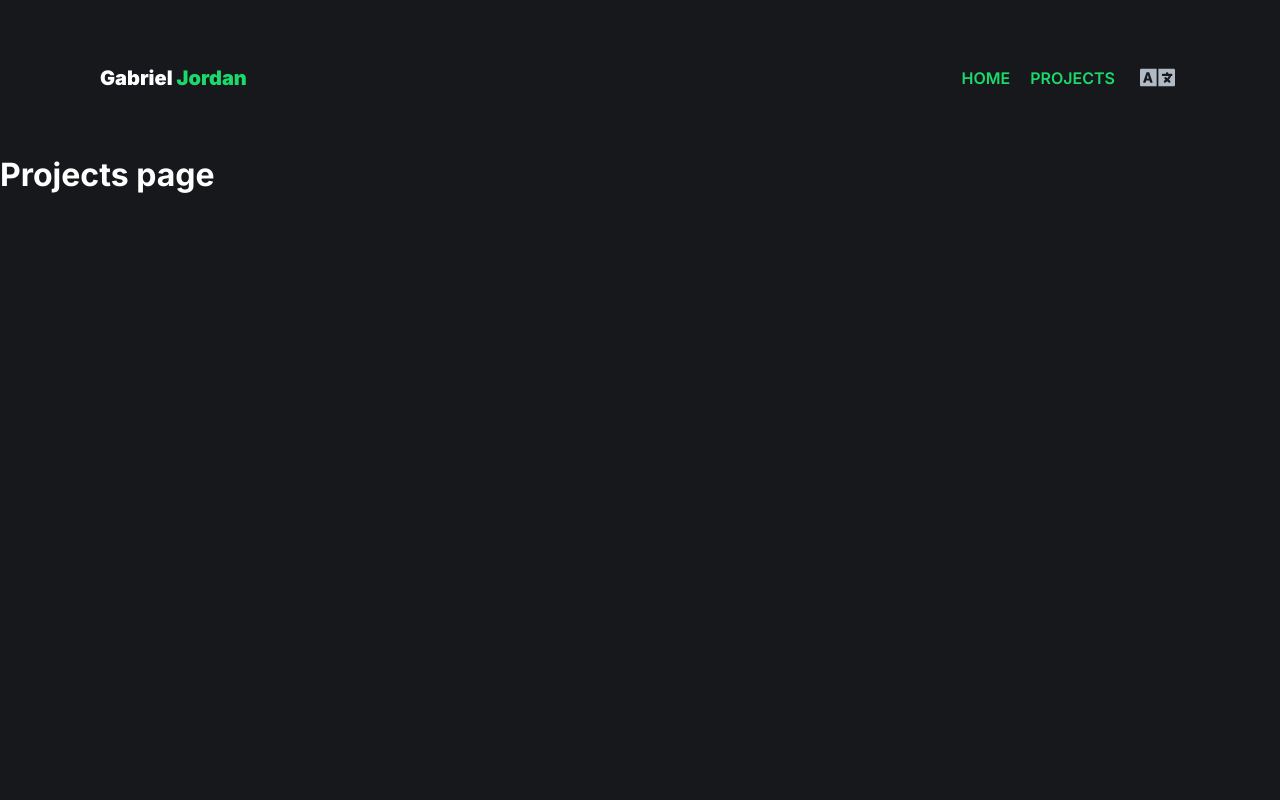
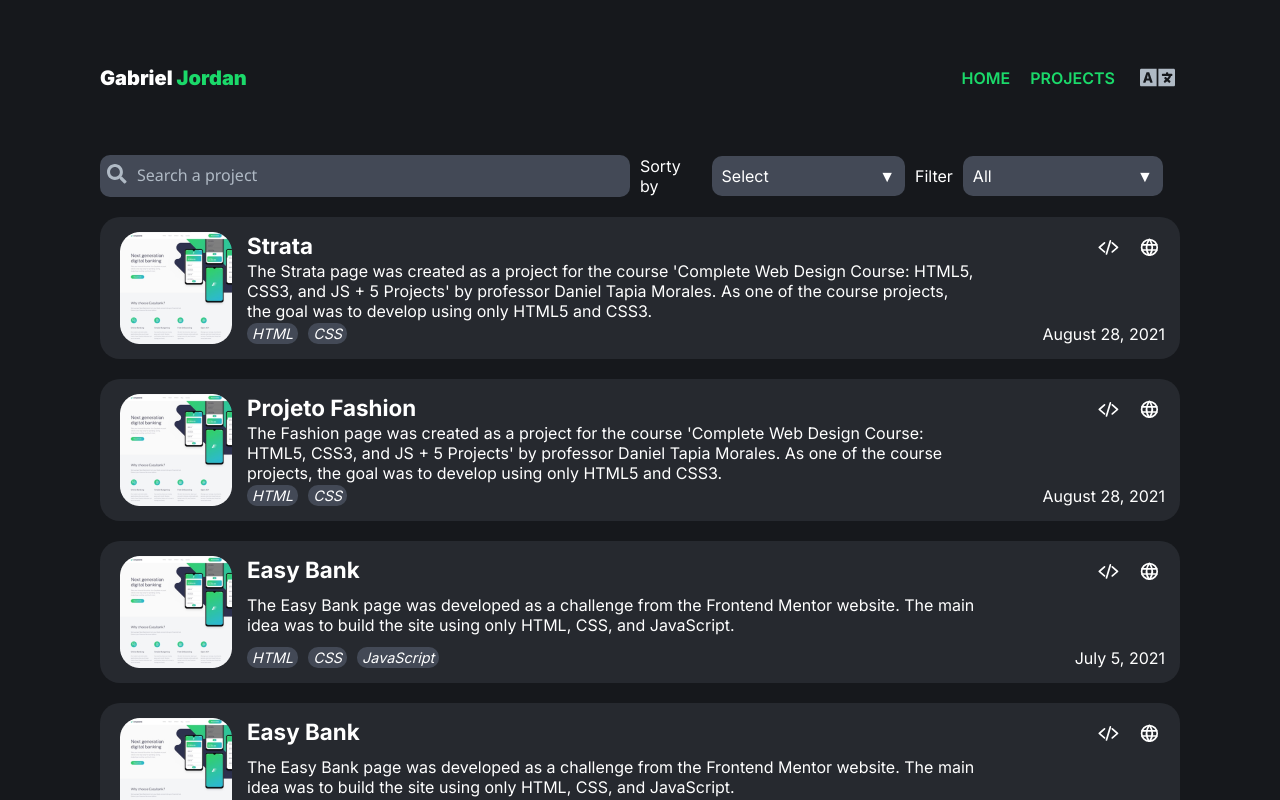
Before and after one commit to jordan-cod/portfolio, a Next.js app: page /en/projects in a window 1280 px wide. Shown: the top 800 px of the page. Built offline with nearby package versions, Linux system fonts and the light colour scheme.

Commit message:
Alterar estilos da página inicial e utilizar provider

```diff
--- a/src/app/[locale]/page.module.css
+++ b/src/app/[locale]/page.module.css
@@ -55,7 +55,8 @@
     row-gap: 20px;
 }
 .projects_section h3,
-.work_section h3 {
+.work_section h3,
+.contact_section h3 {
     font-size: 1.5rem;
 }
 .card_link {
--- a/src/app/[locale]/projects/page.module.css
+++ b/src/app/[locale]/projects/page.module.css
@@ -0,0 +1,5 @@
+.main {
+    display: flex;
+    flex-direction: column;
+    row-gap: 20px;
+}
--- a/src/app/[locale]/projects/page.tsx
+++ b/src/app/[locale]/projects/page.tsx
@@ -1,9 +1,20 @@
+"use client";
+import { useTranslations } from "next-intl";
 import styles from "./page.module.css";
+import Filter from "@/components/shared/Filter/Filter";
+
+import { FilterProvider } from "@/contexts/FilterContext";
+import Results from "@/components/ProjectsPage/results/Results";
 
 export default function Projects() {
+    const t = useTranslations("ProjectsPage");
+
     return (
-        <main>
-            <h1>Projects page</h1>
-        </main>
+        <FilterProvider>
+            <main className={`container ${styles.main}`}>
+                <Filter />
+                <Results />
+            </main>
+        </FilterProvider>
     );
 }
```
